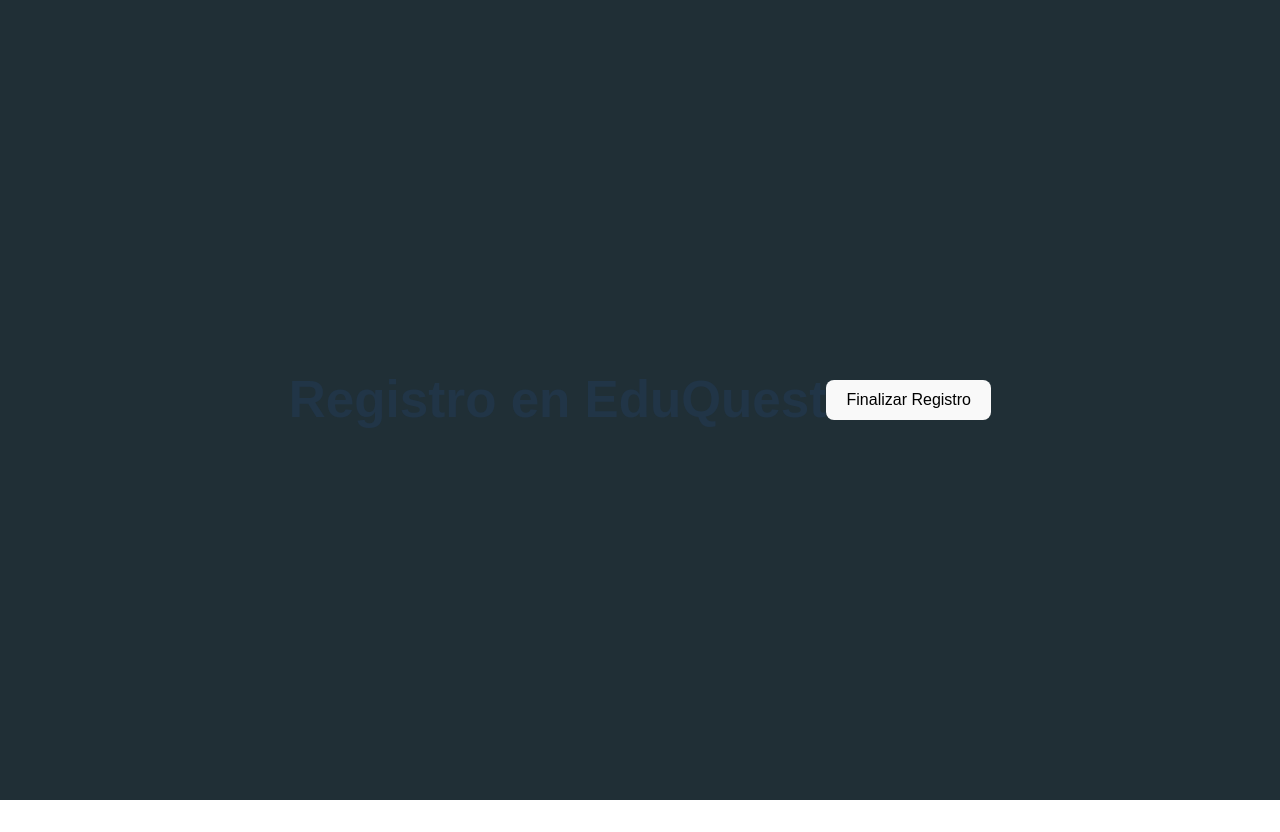
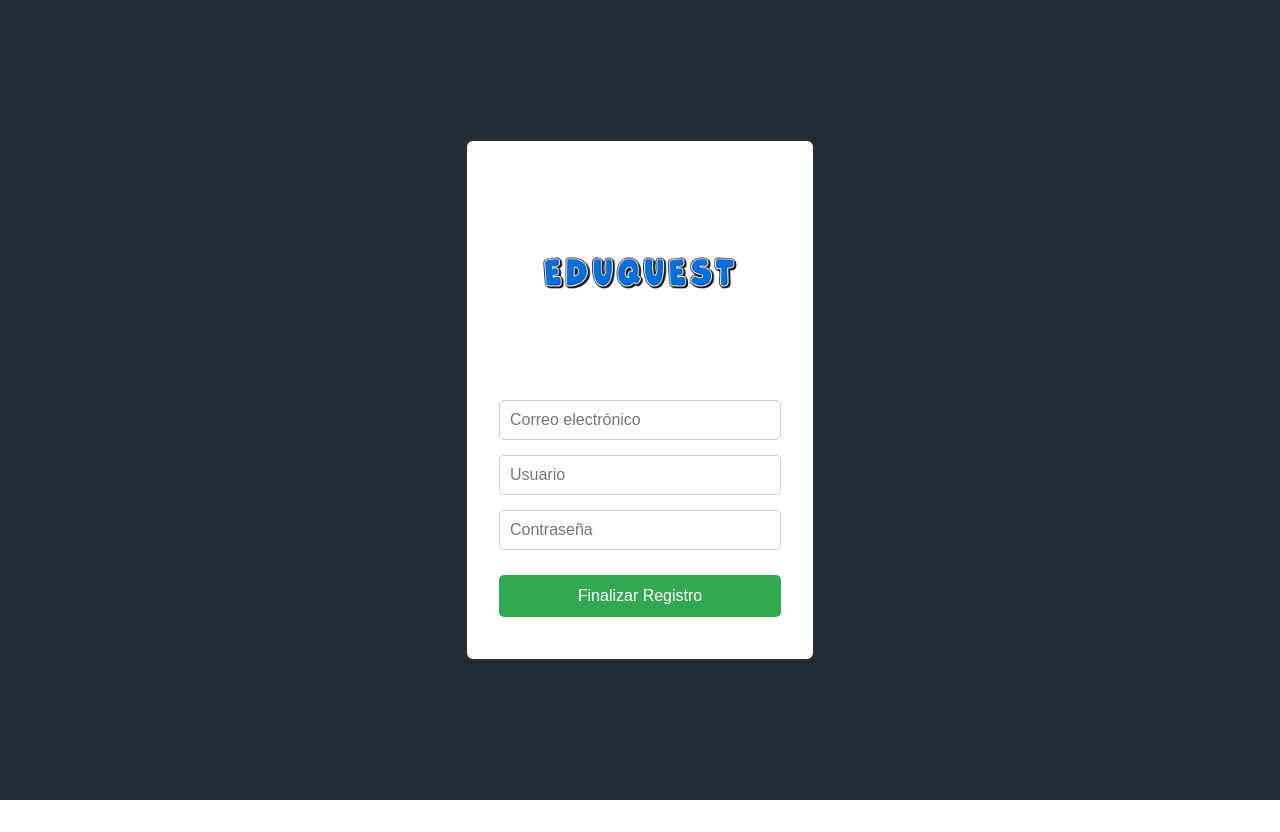
Before and after one commit to ramadearbol/Eduquest, a React (Vite) app in the folder frontend/: page /register in a window 1280 px wide. Built offline with nearby package versions, Linux system fonts and the light colour scheme.

Commit message:
Login, register cambios

```diff
--- a/frontend/src/components/Login.jsx
+++ b/frontend/src/components/Login.jsx
@@ -1,19 +1,15 @@
-import React, { useState } from "react";
+import React from "react";
 import { useNavigate } from "react-router-dom";
-import '../styles/Login.css';
-import logoEduquest from '../assets/Logo.png'; // Asegúrate de tener la imagen del logo
+import "../styles/Login.css";
 
 function Login() {
   const navigate = useNavigate();
-  const [username, setUsername] = useState("");
-  const [password, setPassword] = useState("");
 
   const handleLogin = () => {
-    // Aquí puedes agregar la lógica para autenticar al usuario
     navigate("/home");
   };
 
-  const handleRegister = () => {
+  const goToRegister = () => {
     navigate("/register");
   };
 
@@ -21,29 +17,13 @@
     <div className="login-container">
       <div className="login-box">
         <div className="logo-container">
-          <img src={logoEduquest} alt="Logo EduQuest" className="logo-img" />
+          <img src="/src/assets/Logo.png" alt="Logo EduQuest" className="logo-img" />
         </div>
         <div className="form-container">
-          <input
-            type="text"
-            className="input-field"
-            placeholder="Usuario"
-            value={username}
-            onChange={(e) => setUsername(e.target.value)}
-          />
-          <input
-            type="password"
-            className="input-field"
-            placeholder="Contraseña"
-            value={password}
-            onChange={(e) => setPassword(e.target.value)}
-          />
-          <button onClick={handleLogin} className="login-btn">
-            Iniciar Sesión
-          </button>
-          <button onClick={handleRegister} className="register-btn">
-            Registrarse
-          </button>
+          <input type="text" placeholder="Usuario" className="input-field" />
+          <input type="password" placeholder="Contraseña" className="input-field" />
+          <button className="login-btn" onClick={handleLogin}>Iniciar Sesión</button>
+          <p className="nav-link" onClick={goToRegister}>¿No tienes cuenta? Regístrate</p>
         </div>
       </div>
     </div>
--- a/frontend/src/components/Register.jsx
+++ b/frontend/src/components/Register.jsx
@@ -1,6 +1,6 @@
-// src/components/Register.jsx
 import React from "react";
 import { useNavigate } from "react-router-dom";
+import "../styles/Register.css";
 
 function Register() {
   const navigate = useNavigate();
@@ -10,9 +10,18 @@
   };
 
   return (
-    <div className="login-container">
-      <h1>Registro en EduQuest</h1>
-      <button onClick={handleRegister}>Finalizar Registro</button>
+    <div className="register-container">
+      <div className="login-box">
+        <div className="logo-container">
+          <img src="/src/assets/Logo.png" alt="Logo EduQuest" className="logo-img" />
+        </div>
+        <div className="form-container">
+          <input type="email" placeholder="Correo electrónico" className="input-field" />
+          <input type="text" placeholder="Usuario" className="input-field" />
+          <input type="password" placeholder="Contraseña" className="input-field" />
+          <button className="register-btn" onClick={handleRegister}>Finalizar Registro</button>
+        </div>
+      </div>
     </div>
   );
 }
--- a/frontend/src/styles/Login.css
+++ b/frontend/src/styles/Login.css
@@ -1,4 +1,3 @@
-/* src/styles/Login.css */
 * {
   margin: 0;
   padding: 0;
@@ -6,26 +5,26 @@
 }
 
 body, html {
-    height: 100%; /* Asegura que el cuerpo y el html ocupen toda la altura */
+  height: 100%;
   font-family: 'Poppins', sans-serif;
-    background-color: rgb(32, 47, 54); /* Mismo color de fondo que el Navbar */
+  background-color: rgb(32, 47, 54);
 }
 
 .login-container {
   display: flex;
   justify-content: center;
   align-items: center;
-    height: 100vh; /* Ocupa toda la altura de la ventana */
-    width: 100%; /* Ocupa todo el ancho de la ventana */
+  height: 100vh;
+  width: 100%;
 }
 
 .login-box {
   background-color: white;
-    border: 2px solid #2c2f33; /* Borde similar al del Navbar */
+  border: 2px solid #2c2f33;
   border-radius: 8px;
   padding: 2rem;
-    width: 350px; /* Aumento el ancho para que se vea más proporcionado */
-    box-shadow: 0px 4px 10px rgba(0, 0, 0, 0.1); /* Sombra negra clara */
+  width: 350px;
+  box-shadow: 0px 4px 10px rgba(0, 0, 0, 0.1);
   display: flex;
   flex-direction: column;
   align-items: center;
@@ -36,7 +35,7 @@
 }
 
 .logo-img {
-    width: 200px; /* Tamaño adecuado para el logo */
+  width: 200px;
   height: auto;
 }
 
@@ -56,11 +55,11 @@
 }
 
 .input-field:focus {
-    border-color: #32a852; /* Color verde de foco */
+  border-color: #32a852;
 }
 
-  .login-btn, .register-btn {
-    background-color: #32a852; /* Color verde */
+.login-btn {
+  background-color: #32a852;
   color: white;
   padding: 12px;
   font-size: 16px;
@@ -71,10 +70,19 @@
   transition: background-color 0.3s;
 }
 
-  .login-btn:hover, .register-btn:hover {
-    background-color: #28a745; /* Color verde más oscuro al pasar el ratón */
+.login-btn:hover {
+  background-color: #28a745;
 }
 
-  .login-btn:focus, .register-btn:focus {
-    outline: none;
+.nav-link {
+  color: #007bff; /* Azul estilo hipervínculo */
+  font-size: 14px;
+  text-align: center;
+  cursor: pointer;
+  text-decoration: underline;
+  transition: color 0.3s ease;
 }
+
+.nav-link:hover {
+  color: #0056b3; /* Azul más oscuro al pasar el ratón */
+}
--- /dev/null
+++ b/frontend/src/styles/Register.css
@@ -0,0 +1,29 @@
+/* Basado en Login.css, adaptado para registro */
+@import url('./Login.css');
+
+.register-container {
+  display: flex;
+  justify-content: center;
+  align-items: center;
+  height: 100vh;
+  width: 100%;
+  background-color: rgb(32, 47, 54); /* Mismo fondo que login */
+}
+
+/* Reutiliza clases de login-box, input-field, register-btn del Login.css */
+
+.register-btn {
+  background-color: #32a852;
+  color: white;
+  padding: 12px;
+  font-size: 16px;
+  border: none;
+  border-radius: 5px;
+  cursor: pointer;
+  margin: 10px 0;
+  transition: background-color 0.3s;
+}
+
+.register-btn:hover {
+  background-color: #28a745;
+}
```
Lines whose indentation alone changed are shown as unchanged.
